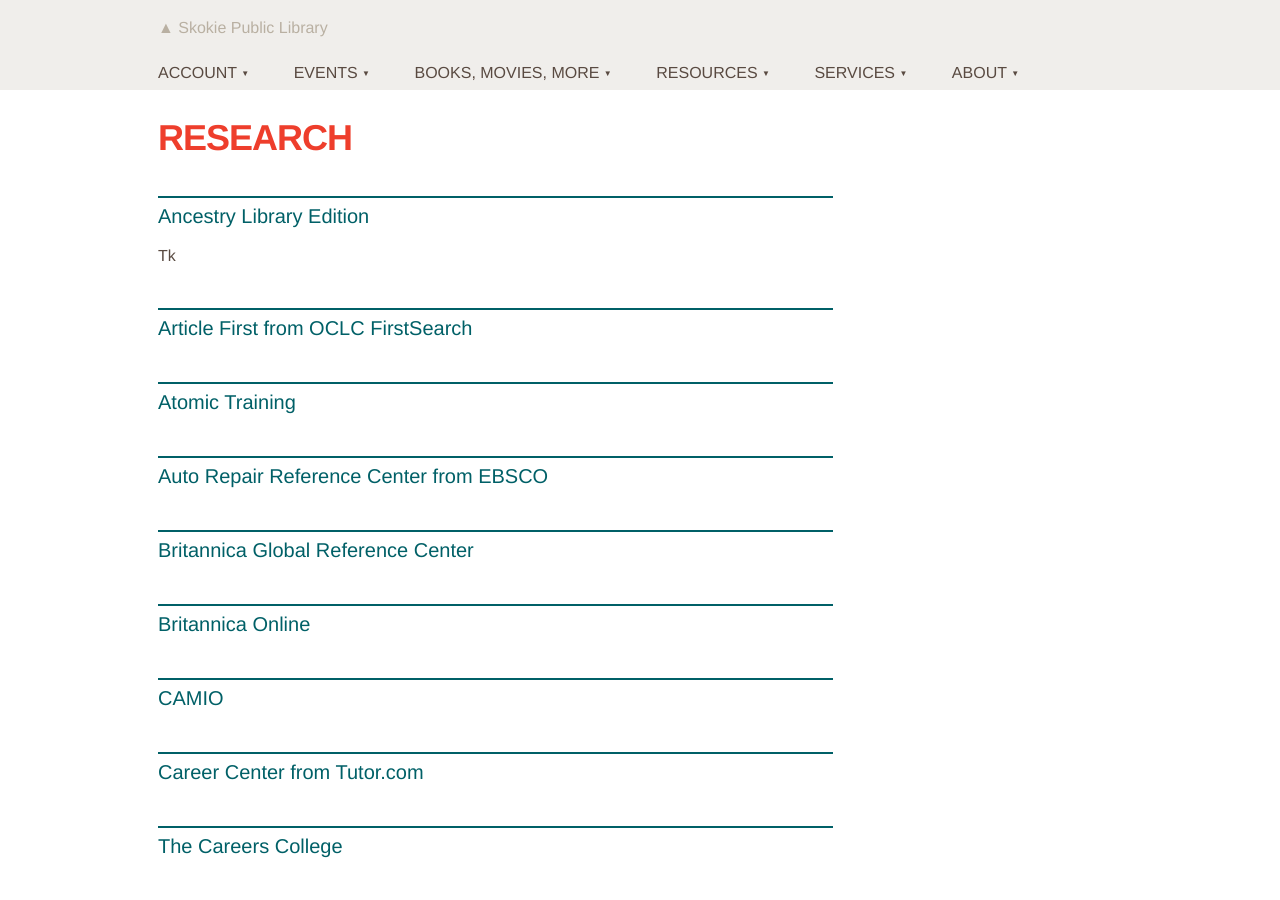
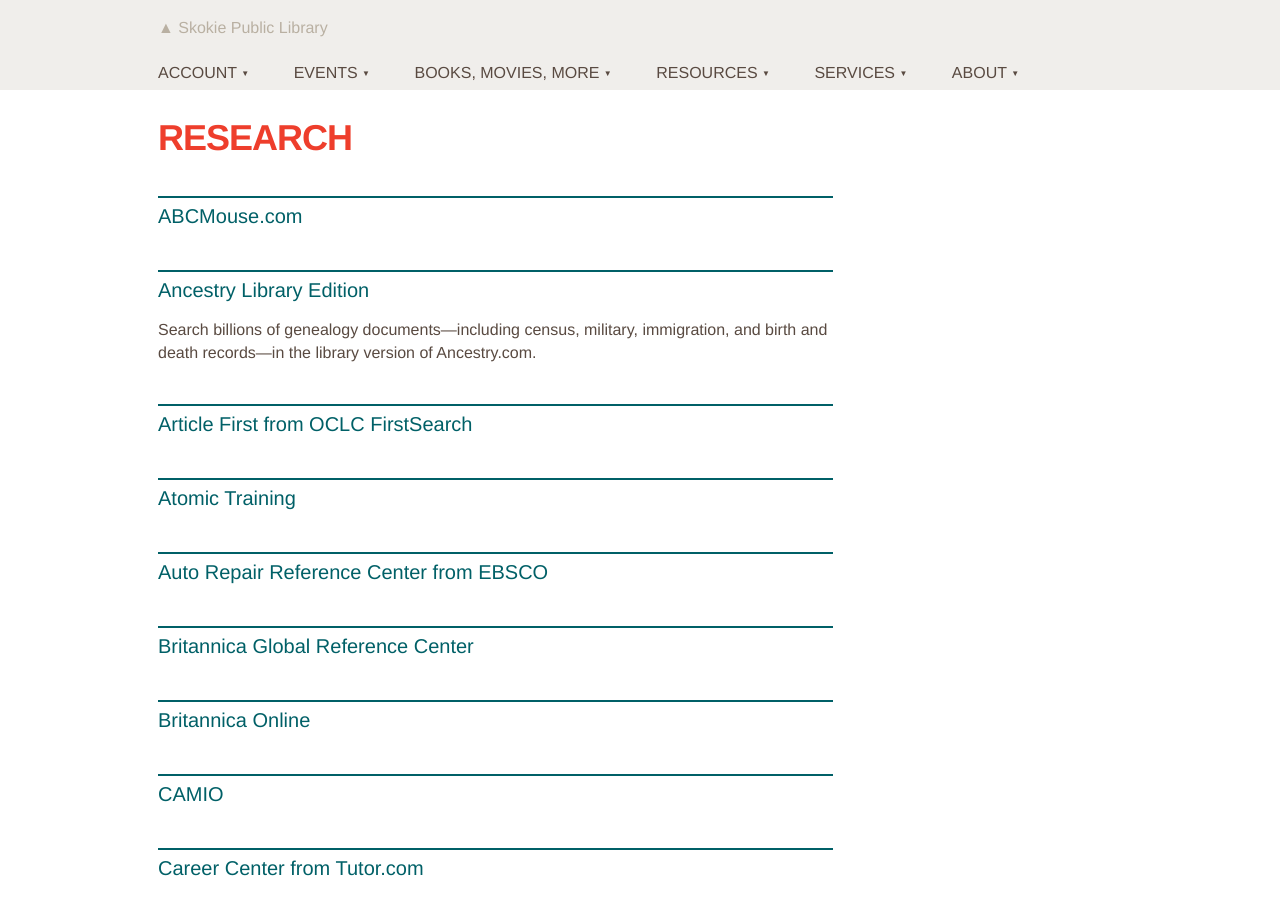
Before and after one commit to skokielibrary/spl-content, a Jekyll site: the page built from _content/bruce/resources--research-topic.markdown, in a window 1280 px wide and 900 px high. Built offline with Jekyll 4.4.1, drawn with Linux system fonts in a browser that asks for light colours.

Commit message:
Updated resources--research-topic.markdown

```diff
--- a/_content/bruce/resources--research-topic.markdown
+++ b/_content/bruce/resources--research-topic.markdown
@@ -4,8 +4,10 @@ title: Research
 published: true
 ---
 
+##ABCMouse.com
+
 ##Ancestry Library Edition
-Tk
+Search billions of genealogy documents&#8212;including census, military, immigration, and birth and death records&#8212;in the library version of Ancestry.com.
 
 ##Article First from OCLC FirstSearch
 
```
